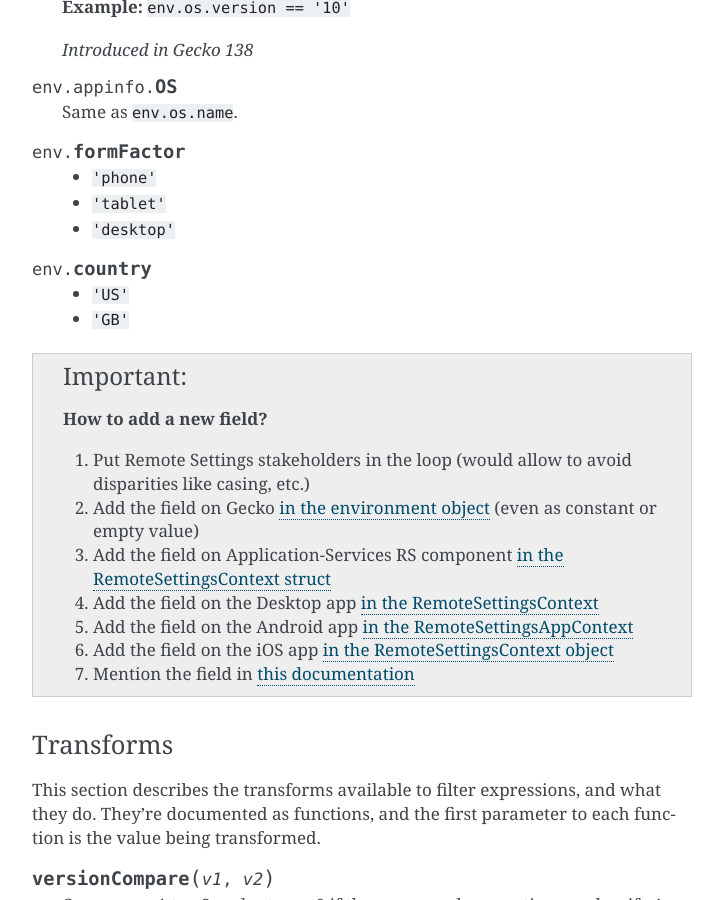
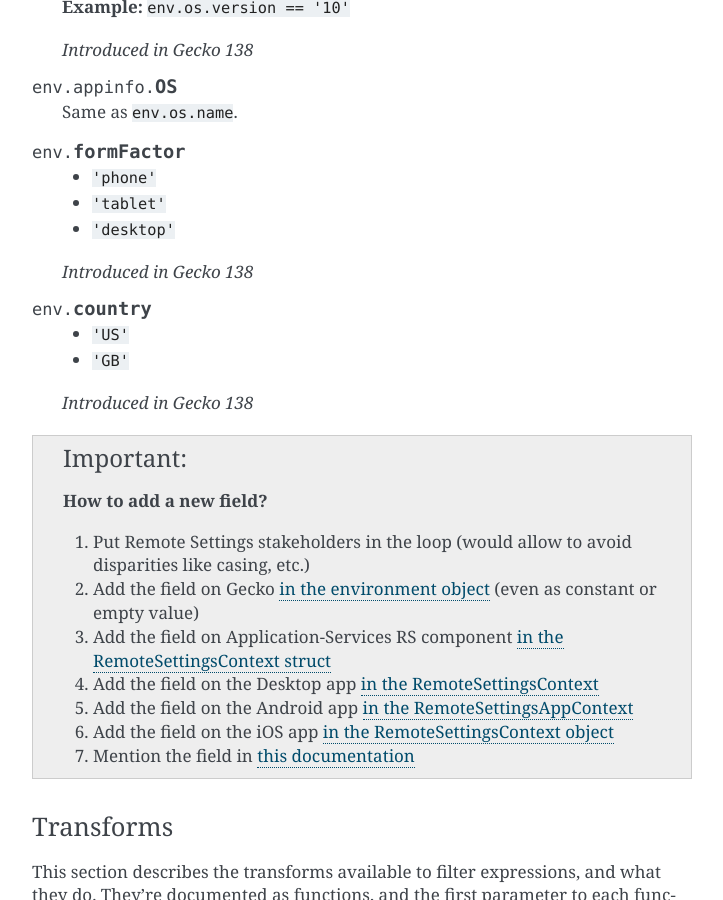
Before and after one commit to mozilla/remote-settings, a Sphinx documentation site: the page built from docs/target-filters.rst, in a window 1280 px wide and 900 px high, scrolled down 3807 px. Shown: the whole window, without its empty margins (388-1111 px from the left). Built offline with Sphinx 7.4.7, drawn with Linux system fonts in a browser that asks for light colours.

Commit message:
Mention addition version in Gecko

```diff
--- a/docs/target-filters.rst
+++ b/docs/target-filters.rst
@@ -184,10 +184,14 @@
    * ``'tablet'``
    * ``'desktop'``
 
+   *Introduced in Gecko 138*
+
 .. js:attribute:: env.country
 
    * ``'US'``
    * ``'GB'``
+
+   *Introduced in Gecko 138*
 
 .. important::
 
```
